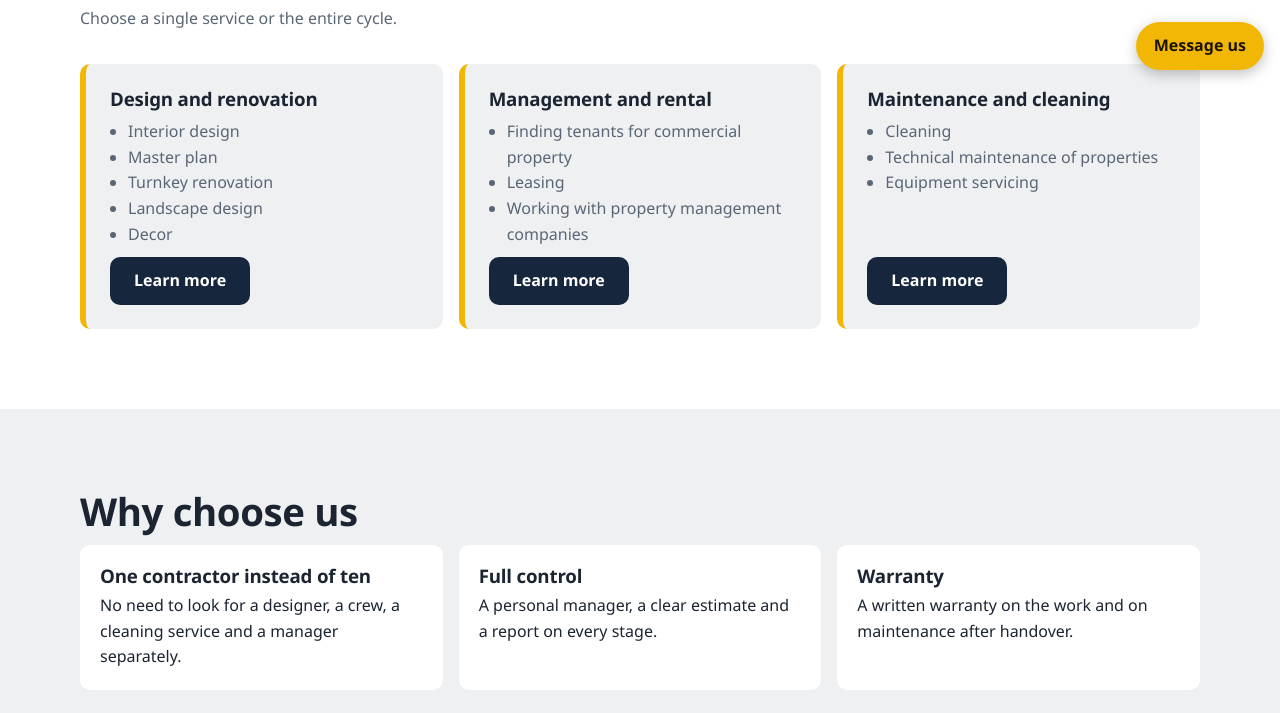
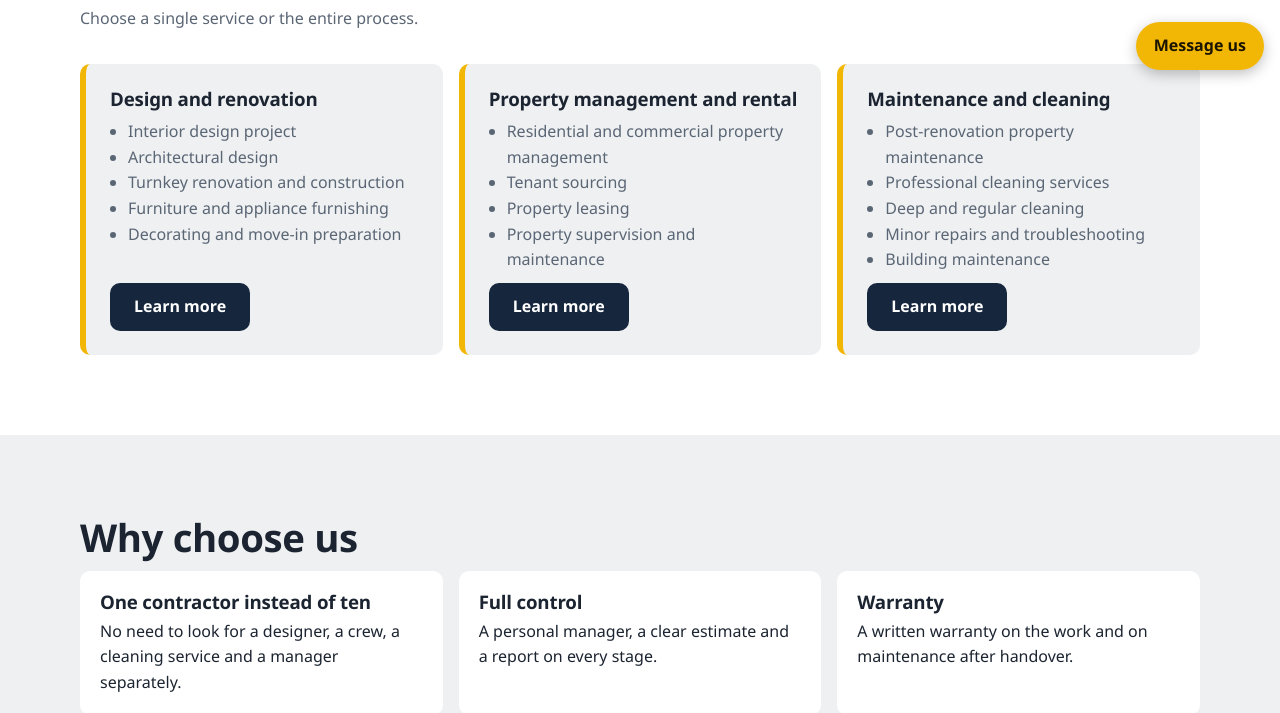
Before and after one commit to AybekMetis/j-stroy_website, a plain HTML site: page index.html in a window 1280 px wide. Shown: the part 714-1427 px from the top of the page. Drawn offline with Linux system fonts and the light colour scheme.

Commit message:
Update website translations and content

```diff
--- a/index.html
+++ b/index.html
@@ -63,13 +63,16 @@
   <p class="lead">Берите одно направление или весь цикл целиком.</p>
   <div class="grid c3">
    <article class="card"><h3>Проектирование и ремонт</h3>
-    <ul><li>Дизайн интерьера</li><li>Генеральный план</li><li>Ремонт под ключ</li><li>Ландшафтный дизайн</li><li>Декор</li></ul>
+    <ul><li>Дизайн-проект интерьера</li><li>Архитектурное проектирование</li><li>Ремонт и строительство под ключ</li><li>Комплектация мебелью и техникой</li><li>Декор и подготовка к заселению</li></ul>
     <button class="btn" data-modal="design">Подробнее</button></article>
    <article class="card"><h3>Управление и аренда</h3>
-    <ul><li>Поиск арендаторов для коммерческой недвижимости</li><li>Сдача в аренду</li><li>Взаимодействие с управляющими компаниями</li></ul>
+    <ul><li>Управление жилой и коммерческой недвижимостью</li><li> Поиск арендаторов</li><li> Сдача недвижимости в аренду</li>
+      <li> Контроль и обслуживание объектов</li></ul>
     <button class="btn" data-modal="rent">Подробнее</button></article>
    <article class="card"><h3>Обслуживание и клининг</h3>
-    <ul><li>Клининг</li><li>Техническое обслуживание объектов</li><li>Обслуживание оборудования</li></ul>
+    <ul><li> Постремонтное обслуживание объектов</li><li>Профессиональный клининг</li><li>Генеральная и регулярная уборка</li>
+    <li>Мелкий ремонт и устранение неисправностей</li>
+  <li>Техническое обслуживание помещений</li></ul>
     <button class="btn" data-modal="service">Подробнее</button></article>
   </div>
  </div>
@@ -90,7 +93,7 @@
  <div class="wrap">
   <h2 id="h-port">Наши проекты</h2>
   <div class="filters" role="group" aria-label="Фильтр проектов">
-   <button aria-pressed="true" data-f="all">Все</button><button aria-pressed="false" data-f="design">Дизайн</button><button aria-pressed="false" data-f="repair">Ремонт</button><button aria-pressed="false" data-f="landscape">Ландшафт</button><button aria-pressed="false" data-f="commerce">Коммерция</button>
+   <button aria-pressed="true" data-f="all">Все</button><button aria-pressed="false" data-f="design">Дизайн-проекты</button><button aria-pressed="false" data-f="repair"> Реализованные ремонты</button><button aria-pressed="false" data-f="commerce">Коммерческие объекты</button>
   </div>
   <div class="track" tabindex="0" aria-label="Галерея проектов, листайте вбок">
    <figure class="case" data-cat="design" data-img="images/portfolio/apart36/1" style="--a:#4b6a8f;--b:#16263d"><div class="ph"></div><figcaption><a href="projects/apart36.html">Квартира 36 м²</a><br><small>Дизайн интерьера и ремонт</small></figcaption></figure>
--- a/js/i18n.js
+++ b/js/i18n.js
@@ -41,29 +41,63 @@
     ["Смотреть проекты", "Loyihalarni koʻrish", "View projects"],
 
     /* ---- услуги ---- */
-    ["Три направления, один договор", "Uchta yoʻnalish, bitta shartnoma", "Three services, one contract"],
+
+    ["Три направления, один договор", "Uchta yo‘nalish, bitta shartnoma", "Three services, one contract"],
     ["Берите одно направление или весь цикл целиком.",
-     "Bitta yoʻnalishni yoki butun siklni birgalikda tanlang.",
-     "Choose a single service or the entire cycle."],
-    ["Проектирование и ремонт", "Loyihalash va taʼmirlash", "Design and renovation"],
-    ["Дизайн интерьера", "Interyer dizayni", "Interior design"],
-    ["Генеральный план", "Bosh reja", "Master plan"],
-    ["Ремонт под ключ", "Kalitga tayyor taʼmir", "Turnkey renovation"],
-    ["Ландшафтный дизайн", "Landshaft dizayni", "Landscape design"],
-    ["Декор", "Dekor", "Decor"],
+    "Bitta yo‘nalishni yoki barcha xizmatlarni to‘liq tanlang.",
+    "Choose a single service or the entire process."],
+    ["Управление и аренда",
+   "Boshqaruv va ijara",
+   "Property management and rental"],
+    ["Дизайн-проект интерьера", "Interyer dizayni loyihasi", "Interior design project"],
+    ["Архитектурное проектирование", "Arxitektura loyihalash", "Architectural design"],
+    ["Ремонт и строительство под ключ", "Kalit topshirish sharti bilan ta’mirlash va qurilish", "Turnkey renovation and construction"],
+    ["Комплектация мебелью и техникой", "Mebel va maishiy texnika bilan jihozlash", "Furniture and appliance furnishing"],
+    ["Декор и подготовка к заселению", "Dekor va ko‘chib kirishga tayyorlash", "Decorating and move-in preparation"],
     ["Подробнее", "Batafsil", "Learn more"],
-    ["Управление и аренда", "Boshqaruv va ijara", "Management and rental"],
-    ["Поиск арендаторов для коммерческой недвижимости",
-     "Tijorat koʻchmas mulki uchun ijarachilar qidirish",
-     "Finding tenants for commercial property"],
-    ["Сдача в аренду", "Ijaraga berish", "Leasing"],
-    ["Взаимодействие с управляющими компаниями",
-     "Boshqaruv kompaniyalari bilan hamkorlik",
-     "Working with property management companies"],
-    ["Обслуживание и клининг", "Xizmat koʻrsatish va tozalash", "Maintenance and cleaning"],
-    ["Клининг", "Tozalash (klining)", "Cleaning"],
-    ["Техническое обслуживание объектов", "Obyektlarga texnik xizmat koʻrsatish", "Technical maintenance of properties"],
-    ["Обслуживание оборудования", "Uskunalarga xizmat koʻrsatish", "Equipment servicing"],
+
+    ["Проектирование и ремонт",
+   "Loyihalash va ta’mirlash",
+   "Design and renovation"],
+    ["Управление жилой и коммерческой недвижимостью",
+    "Turar joy va tijorat ko‘chmas mulkini boshqarish",
+    "Residential and commercial property management"],
+
+    ["Поиск арендаторов",
+    "Ijarachilarni qidirish",
+    "Tenant sourcing"],
+
+    ["Сдача недвижимости в аренду",
+    "Ko‘chmas mulkni ijaraga berish",
+    "Property leasing"],
+
+    ["Контроль и обслуживание объектов",
+    "Obyektlarni nazorat qilish va ularga xizmat ko‘rsatish",
+    "Property supervision and maintenance"],
+
+["Обслуживание и клининг",
+   "Xizmat ko‘rsatish va tozalash",
+   "Maintenance and cleaning"],
+
+  ["Постремонтное обслуживание объектов",
+   "Ta’mirdan keyingi obyektlarga xizmat ko‘rsatish",
+   "Post-renovation property maintenance"],
+
+  ["Профессиональный клининг",
+   "Professional tozalash xizmati",
+   "Professional cleaning services"],
+
+  ["Генеральная и регулярная уборка",
+   "Umumiy va muntazam tozalash",
+   "Deep and regular cleaning"],
+
+  ["Мелкий ремонт и устранение неисправностей",
+   "Mayda ta’mirlash va nosozliklarni bartaraf etish",
+   "Minor repairs and troubleshooting"],
+
+  ["Техническое обслуживание помещений",
+   "Binolarga texnik xizmat ko‘rsatish",
+   "Building maintenance"],
 
     /* ---- почему мы ---- */
     ["Почему выбирают нас", "Nega bizni tanlashadi", "Why choose us"],
@@ -84,10 +118,10 @@
     ["Наши проекты", "Bizning loyihalar", "Our projects"],
     ["Фильтр проектов", "Loyihalar filtri", "Project filter"],
     ["Все", "Hammasi", "All"],
-    ["Дизайн", "Dizayn", "Design"],
-    ["Ремонт", "Taʼmir", "Renovation"],
-    ["Ландшафт", "Landshaft", "Landscape"],
-    ["Коммерция", "Tijorat", "Commercial"],
+
+    ["Дизайн-проекты", "Dizayn loyihalari", "Interior design projects"],
+    ["Реализованные ремонты", "Amalga oshirilgan ta’mirlash loyihalari", "Completed renovation projects"],
+    ["Коммерческие объекты", "Tijorat obyektlari", "Commercial properties"],
     ["Галерея проектов, листайте вбок", "Loyihalar galereyasi, yonga suring", "Project gallery, scroll sideways"],
     ["Квартира 78 м²", "78 m² kvartira", "78 m² apartment"],
     ["Дом 140 м²", "140 m² uy", "140 m² house"],
```
